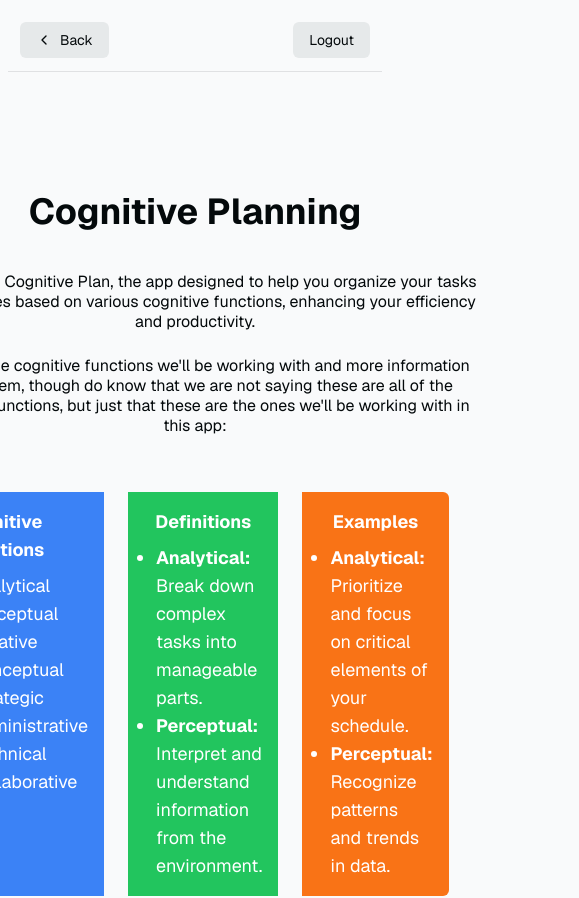
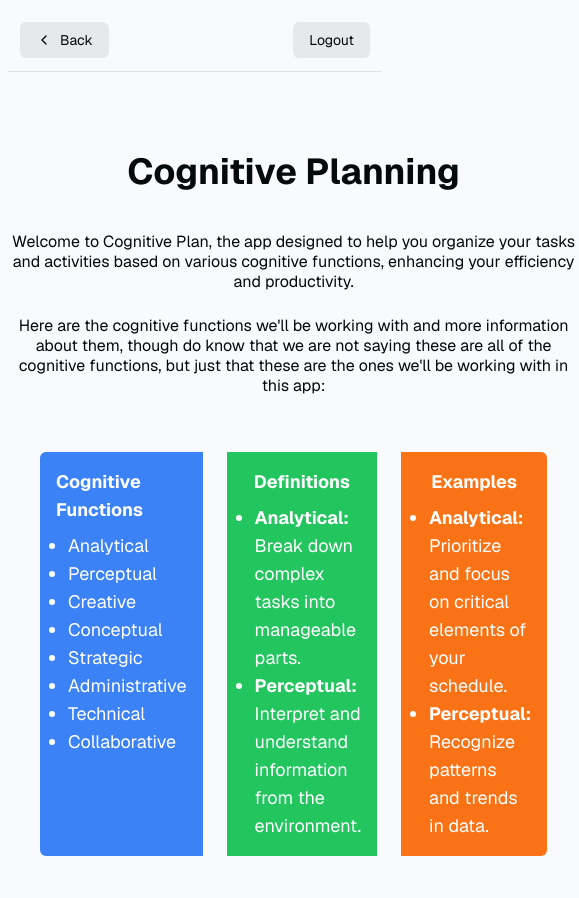
Before and after one commit to Enjoyweaver/CognitiveLabs, a Next.js app: page /cognitive in a window 390 px wide. Shown: the top 898 px of the page, 579 px wide, since content can reach past the window. Built offline with nearby package versions, Linux system fonts and the light colour scheme.

Commit message:
mobile styling

```diff
--- a/app/cognitive/page.tsx
+++ b/app/cognitive/page.tsx
@@ -45,17 +45,15 @@
         </div>
       </nav>
 
-      <main className="pt-10 flex-1 flex flex-col gap-6 max-w-4xl">
+      <main className="flex-1 flex flex-col gap-6 max-w-4xl mx-auto">
         <h2 className="text-center font-bold text-4xl mb-4">
           Cognitive Planning
         </h2>
-
         <p className="text-1.5xl !leading-tight mx-auto max-w-xl text-center">
           Welcome to Cognitive Plan, the app designed to help you organize your
           tasks and activities based on various cognitive functions, enhancing
           your efficiency and productivity.
         </p>
-
         <p className="text-1.5xl !leading-tight mx-auto max-w-xl text-center">
           Here are the cognitive functions we'll be working with and more
           information about them, though do know that we are not saying these
@@ -114,7 +112,6 @@
             </div>
           </div>
         </main>
-
         <div className="mt-8">
           <h3 className="font-bold text-2xl mb-2">Analytical Function</h3>
           <p className="text-lg">
```
